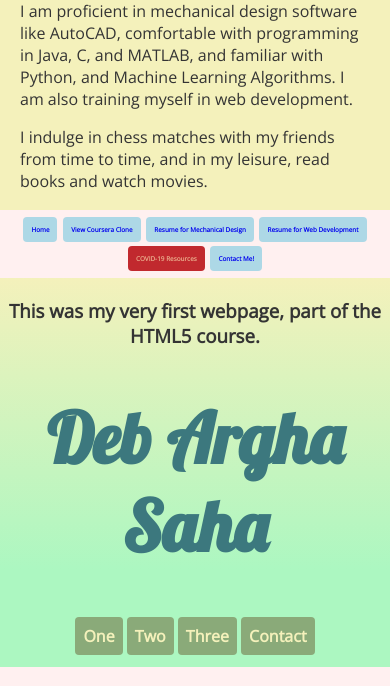
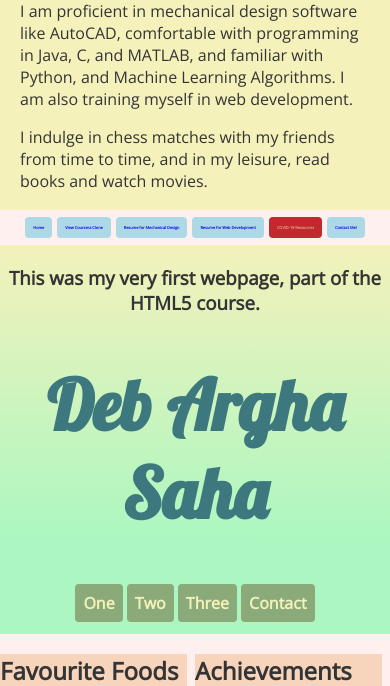
Before and after one commit to debarghano1/debarghano1.github.io, a PHP site: page /htmlfinalprojectwebpage.html in a window 390 px wide. Shown: the part 612-1298 px from the top of the page. Run offline with PHP 8.4, Linux system fonts and the light colour scheme.

Commit message:
viewport-sized-typography

```diff
--- a/css/resume-styles.css
+++ b/css/resume-styles.css
@@ -75,7 +75,7 @@ nav:not(.secondary) {
 }
 @media only screen and (max-width: 400px){
 	nav:not(.secondary){
-		font-size: 40%;
+		font-size: 1vmin;
 	}
 }
 nav .button{
```
